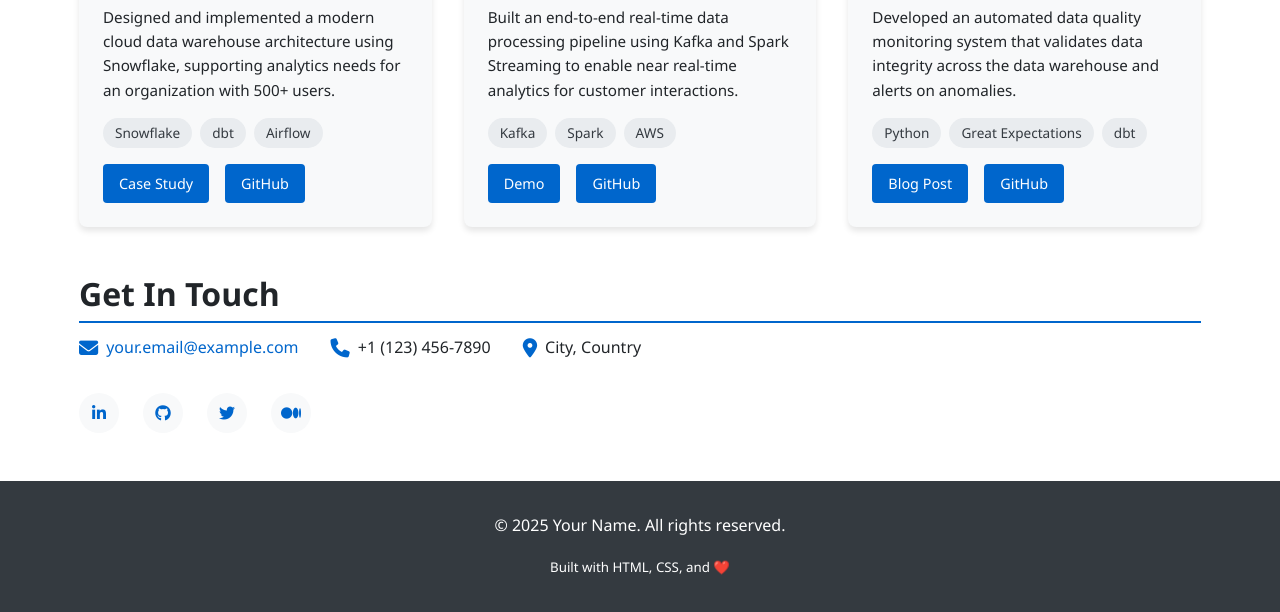
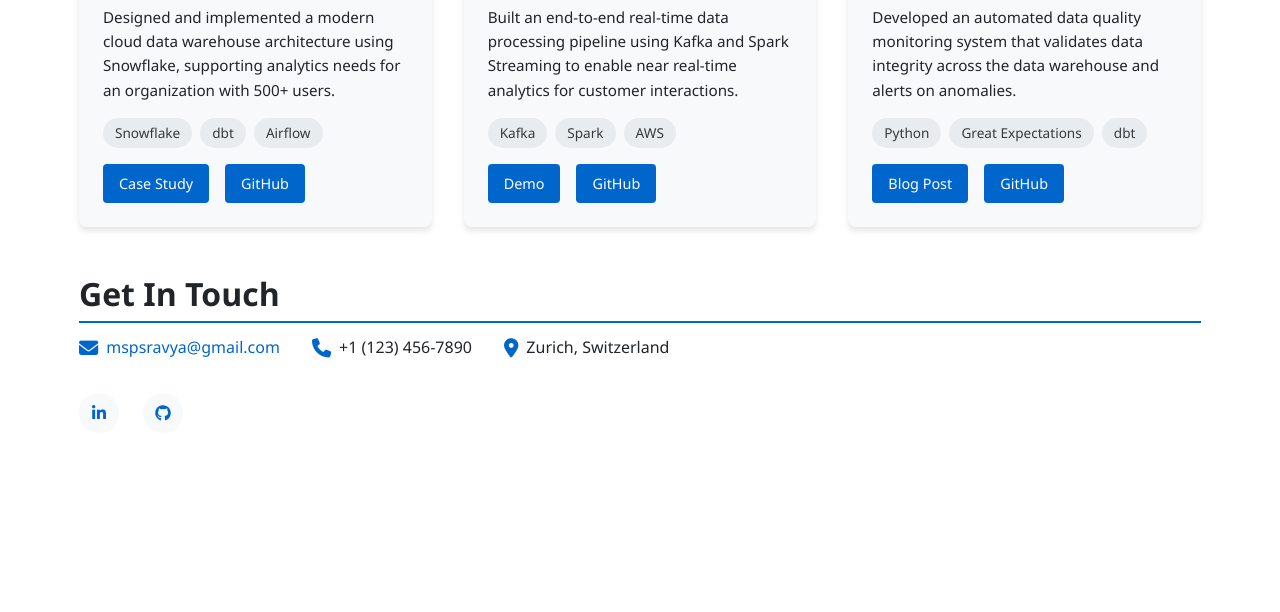
Before and after one commit to Sravyasrinivas/website, a plain HTML site: page index.html in a window 1280 px wide. Shown: the part 1806-2418 px from the top of the page. After the commit the page ends 2287 px from the top, so only its background shows below. Drawn offline with Linux system fonts and the light colour scheme.

Commit message:
Update index.html

```diff
--- a/index.html
+++ b/index.html
@@ -3,7 +3,7 @@
 <head>
     <meta charset="UTF-8">
     <meta name="viewport" content="width=device-width, initial-scale=1.0">
-    <title>Your Name - Data Warehouse Engineer</title>
+    <title>Sravya Mangalampalli - Data Warehouse Engineer</title>
     <style>
         /* CSS Reset */
         * {
@@ -400,11 +400,11 @@
             <div class="profile">
                 <img src="/api/placeholder/150/150" alt="Your Profile Photo" class="profile-image">
                 <div class="profile-content">
-                    <h1>Your Name</h1>
+                    <h1>Sravya Mangalampalli</h1>
                     <div class="profile-title">Data Warehouse Engineer</div>
                     <div class="contact-item">
                         <i class="fas fa-map-marker-alt"></i>
-                        <span>Your Location</span>
+                        <span>Zurich</span>
                     </div>
                 </div>
             </div>
@@ -623,7 +623,7 @@
             <div class="contact-info">
                 <div class="contact-item">
                     <i class="fas fa-envelope"></i>
-                    <a href="mailto:your.email@example.com">your.email@example.com</a>
+                    <a href="mailto:your.email@example.com">mspsravya@gmail.com</a>
                 </div>
                 <div class="contact-item">
                     <i class="fas fa-phone"></i>
@@ -631,30 +631,16 @@
                 </div>
                 <div class="contact-item">
                     <i class="fas fa-map-marker-alt"></i>
-                    <span>City, Country</span>
+                    <span>Zurich, Switzerland</span>
                 </div>
             </div>
 
             <div class="social-links">
                 <a href="https://linkedin.com/in/yourprofile" target="_blank"><i class="fab fa-linkedin-in"></i></a>
                 <a href="https://github.com/yourusername" target="_blank"><i class="fab fa-github"></i></a>
-                <a href="https://twitter.com/yourusername" target="_blank"><i class="fab fa-twitter"></i></a>
-                <a href="https://medium.com/@yourusername" target="_blank"><i class="fab fa-medium-m"></i></a>
             </div>
         </section>
     </main>
-
-    <!-- Footer -->
-    <footer>
-        <div class="container">
-            <div class="footer-text">
-                © 2025 Your Name. All rights reserved.
-            </div>
-            <div>
-                <small>Built with HTML, CSS, and ❤️</small>
-            </div>
-        </div>
-    </footer>
 
     <!-- JavaScript -->
     <script>
```
